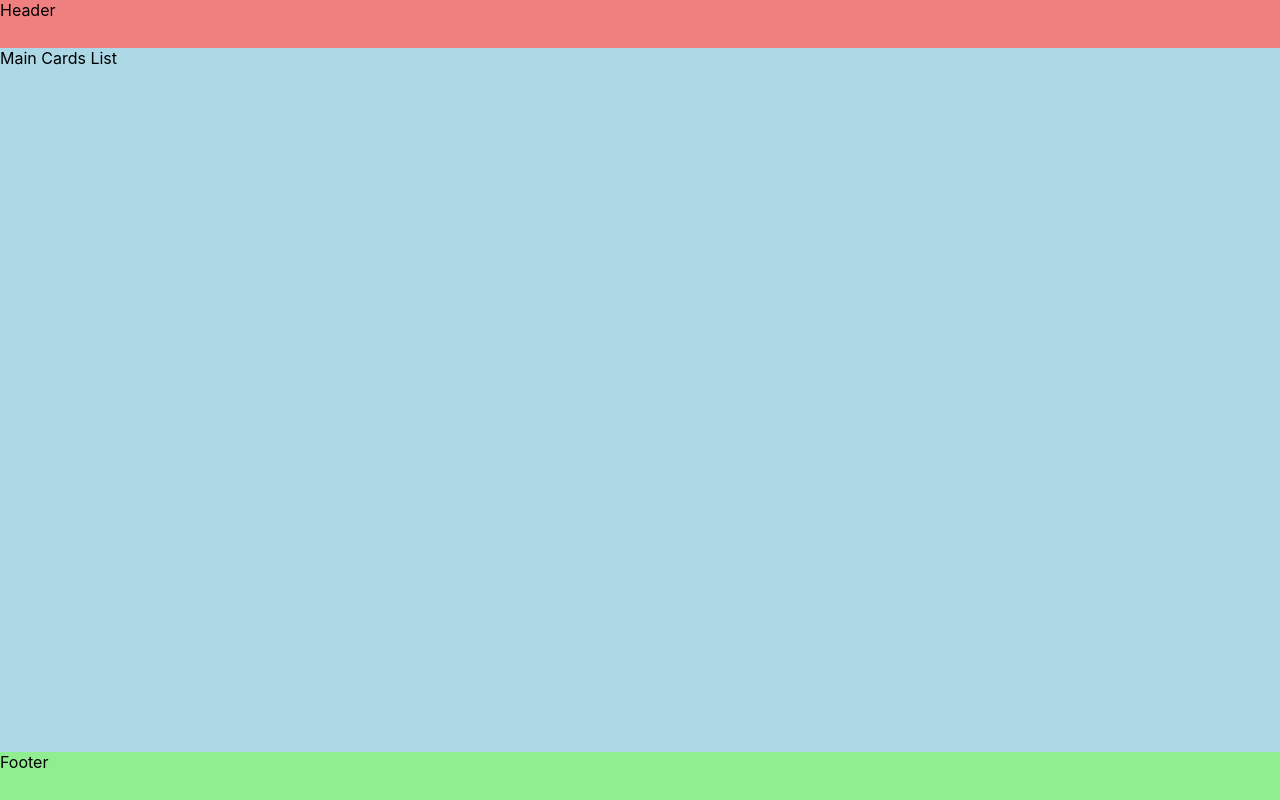
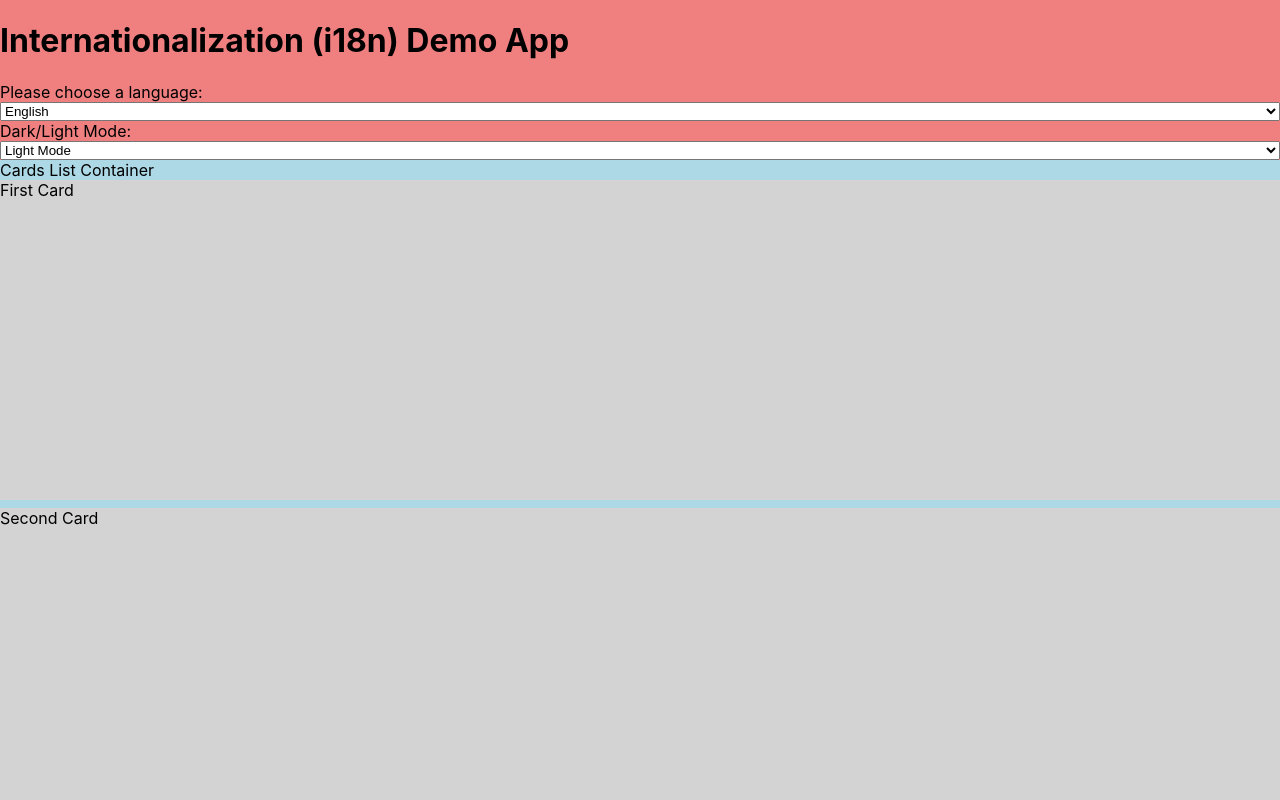
Before and after one commit to alossix/i18n-demo, a React (Create React App) app: page / in a window 1280 px wide. Shown: the top 800 px of the page. Built offline with nearby package versions, Linux system fonts and the light colour scheme.

Commit message:
Initialize card display and select menus

```diff
--- a/src/App.js
+++ b/src/App.js
@@ -9,9 +9,9 @@ import { Container } from './styles';
 function App() {
   return (
     <Container>
-      <Header as="header" />
+      <Header />
       <CardsList />
-      <Footer as="footer" />
+      <Footer />
     </Container>
   );
 }
--- a/src/Components/CardsList/CardsList.js
+++ b/src/Components/CardsList/CardsList.js
@@ -1,9 +1,18 @@
 import React from 'react';
 
-import { MainCardsList } from './styles';
+import { CardsListContainer, CardsListElem, Card } from './styles';
 
 const CardsList = () => {
-  return <MainCardsList>Main Cards List</MainCardsList>;
+  return (
+    <CardsListContainer>
+      Cards List Container
+      <CardsListElem>
+        <Card>First Card</Card>
+        <Card>Second Card</Card>
+        <Card>Third Card</Card>
+      </CardsListElem>
+    </CardsListContainer>
+  );
 };
 
 export default CardsList;
--- a/src/Components/CardsList/styles.js
+++ b/src/Components/CardsList/styles.js
@@ -1,5 +1,19 @@
 import styled from 'styled-components';
 
-export const MainCardsList = styled.main`
+export const CardsListContainer = styled.main`
   background-color: lightblue;
 `;
+
+export const CardsListElem = styled.section`
+  display: flex;
+  flex-direction: column;
+  flex-wrap: wrap;
+  gap: 0.5rem;
+`;
+
+export const Card = styled.article`
+  display: flex;
+  flex-direction: column;
+  height: 20rem;
+  background-color: lightgray;
+`;
--- a/src/Components/Header/Header.js
+++ b/src/Components/Header/Header.js
@@ -1,9 +1,32 @@
 import React from 'react';
 
-import { HeaderContainer } from './styles';
+import {
+  HeaderContainer,
+  HeaderTitle,
+  LanguageSelectLabel,
+  LanguageSelect,
+  ModeLabel,
+  ModeSelect,
+} from './styles';
 
 const Header = () => {
-  return <HeaderContainer>Header</HeaderContainer>;
+  return (
+    <HeaderContainer>
+      <HeaderTitle>Internationalization (i18n) Demo App</HeaderTitle>
+      <LanguageSelectLabel htmlFor="lang">
+        Please choose a language:
+      </LanguageSelectLabel>
+      <LanguageSelect id="lang">
+        <option>English</option>
+        <option>Italiano</option>
+      </LanguageSelect>
+      <ModeLabel htmlFor="mode">Dark/Light Mode:</ModeLabel>
+      <ModeSelect id="mode">
+        <option>Light Mode</option>
+        <option>Dark Mode</option>
+      </ModeSelect>
+    </HeaderContainer>
+  );
 };
 
 export default Header;
--- a/src/Components/Header/styles.js
+++ b/src/Components/Header/styles.js
@@ -2,4 +2,20 @@ import styled from 'styled-components';
 
 export const HeaderContainer = styled.header`
   background-color: lightcoral;
+  display: flex;
+  flex-direction: column;
+  align-items: space-between;
 `;
+
+export const HeaderTitle = styled.h1``;
+
+export const LanguageSelectLabel = styled.label`
+  padding-right: 2rem;
+`;
+
+export const LanguageSelect = styled.select``;
+
+export const ModeLabel = styled.label`
+  padding-right: 2rem;
+`;
+export const ModeSelect = styled.select``;
--- a/src/styles.js
+++ b/src/styles.js
@@ -2,6 +2,6 @@ import styled from 'styled-components';
 
 export const Container = styled.div`
   display: grid;
-  grid-template-rows: 3rem 1fr 3rem;
+  grid-template-rows: auto 1fr auto;
   height: 100vh;
 `;
```
